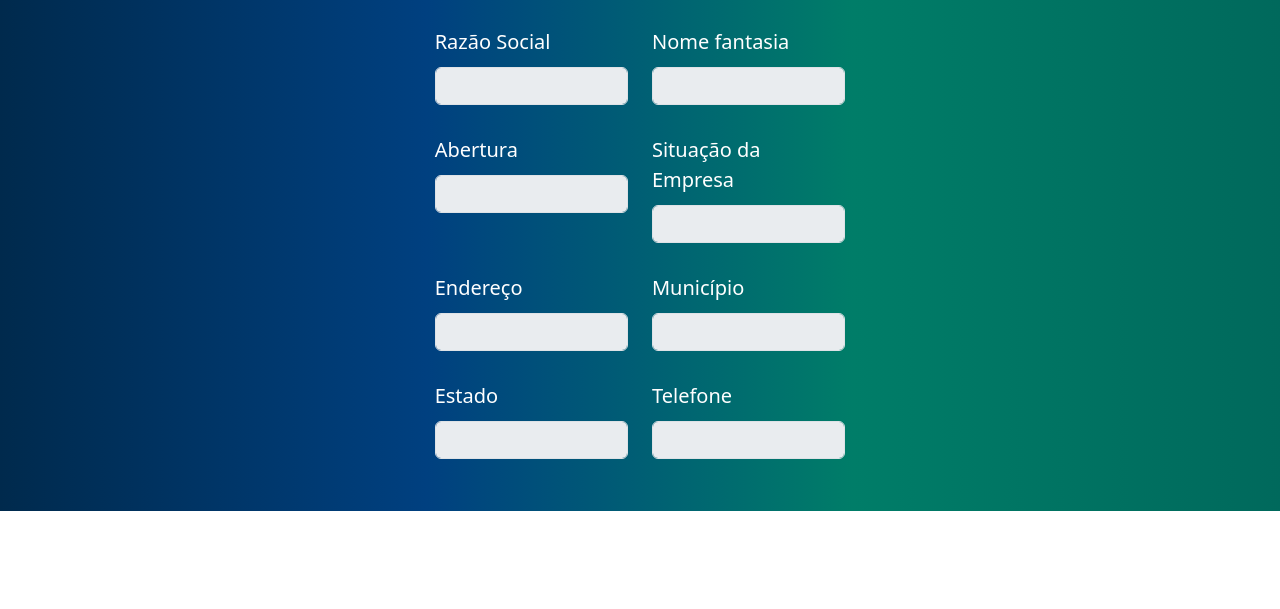
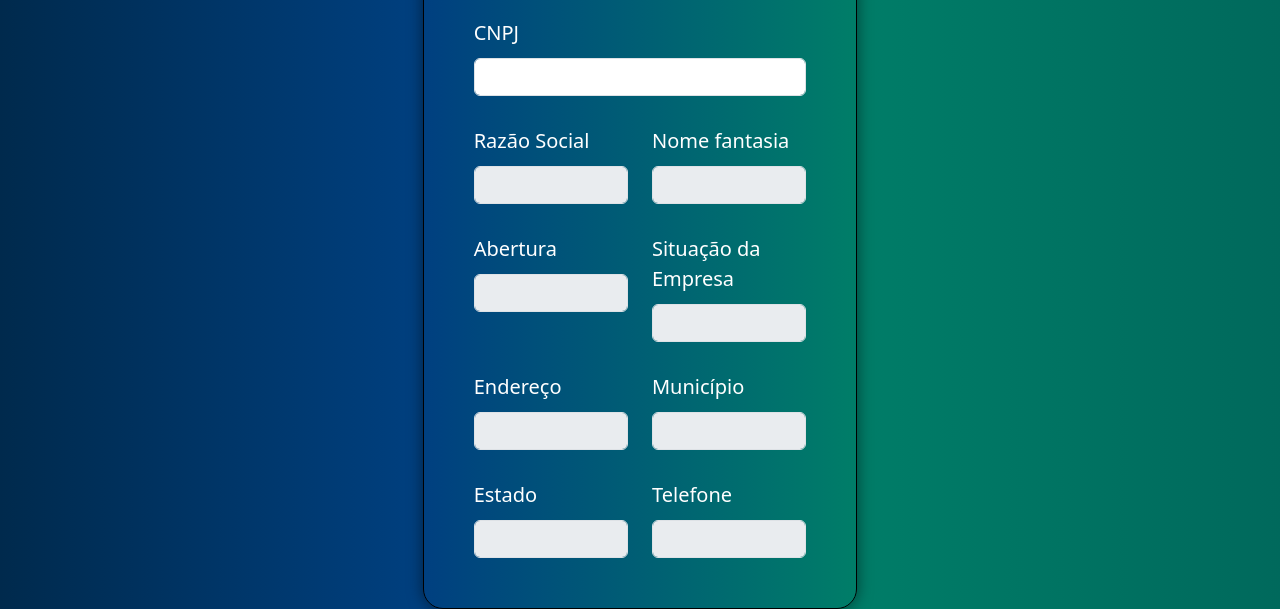
Before and after one commit to Aislann/ConsultaAPI_CNPJ, a plain HTML site: page index.html in a window 1280 px wide. Shown: the part 289-898 px from the top of the page. Before the commit the page ends 800 px from the top, so only its background shows below. Drawn offline with nearby package versions, Linux system fonts and the light colour scheme.

Commit message:
Add files via upload

```diff
--- a/assets/css/style.css
+++ b/assets/css/style.css
@@ -13,7 +13,6 @@ body {
     justify-content: center;
     margin-top: 40px;
     font-size: 40px;
-
 }
 
 body input{
@@ -24,3 +23,10 @@ body label{
     margin-top: 30px;
     font-size: 20px;
 }
+
+#telaConsulta{
+    padding: 50px;
+    border: 1px solid black;
+    border-radius: 20px;
+    box-shadow: 0 0 15px rgba(0, 0, 0, 0.5);
+}
--- a/assets/script/scrip.js
+++ b/assets/script/scrip.js
@@ -1,18 +1,13 @@
-function validarCnpj(cnpj)
-{
+function validarCnpj(cnpj) {
     $.ajax({
-        'url' : 'https://receitaws.com.br/v1/cnpj/' + cnpj.replace(/[^0-9]/g, ''), //.replace(/[^0-9]/g, '') - deixar apenas os numeros do cnpj
-        'type': 'GET',
+        'url':'https://receitaws.com.br/v1/cnpj/' + cnpj.replace(/[^0-9]/g, ''), //.replace(/[^0-9]/g, '') - deixar apenas os numeros do cnpj
+        'type':'GET',
         'dataType': 'jsonp',
-        'sucess': function(dado)
-        {
-
+        'success': function(dado) {
             if(dado.nome == undefined){
                 alert(dado.status + '' + dado.message)
             } else {
-
-            }
-            console.log(dado)
+                console.log()
                 document.getElementById('razao').value = dado.nome
                 document.getElementById('nomeFantasia').value = dado.fantasia
                 document.getElementById('abertura').value = dado.abertura
@@ -21,7 +16,7 @@ function validarCnpj(cnpj)
                 document.getElementById('municipio').value = dado.municipio
                 document.getElementById('estado').value = dado.uf
                 document.getElementById('telefone').value = dado.telefone
-
+            }
         }
     })
 }
--- a/index.html
+++ b/index.html
@@ -12,7 +12,7 @@
 
         </div>
 
-        <div class="col-md-4"> <!--div do meio-->
+        <div class="col-md-4" id="telaConsulta"> <!--div do meio-->
 
             <div class="form-group row"> <!--- classe exclusiva pra row -->
                 <h2 class="titulo">Consultador de CNPJ</h2>
@@ -66,8 +66,9 @@
                     <input type="text" id="telefone" disabled class="form-control">
                 </div>
             </div>
+        </div>
 
-        </div>
+
 
 
 
```
Lines whose indentation alone changed are shown as unchanged.
